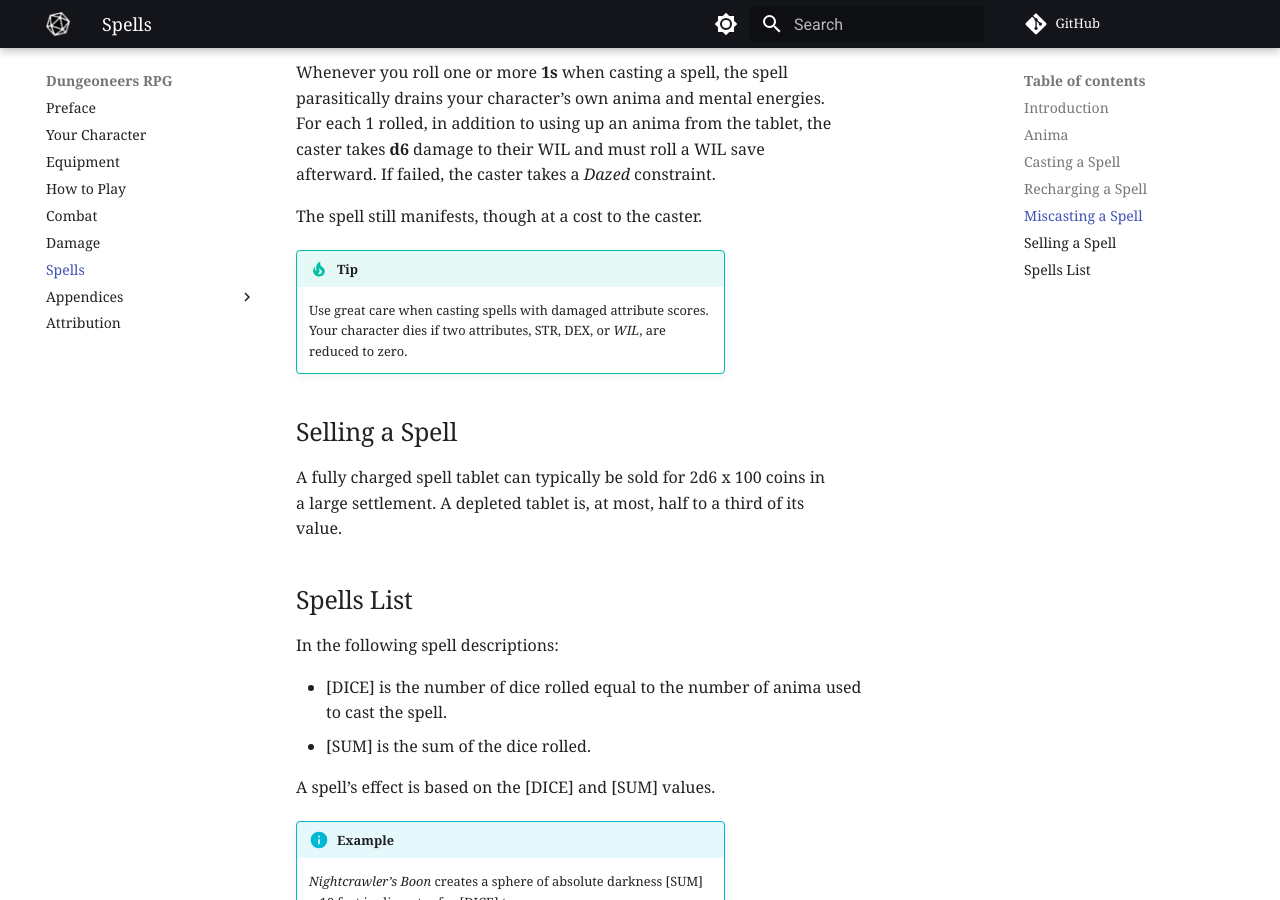
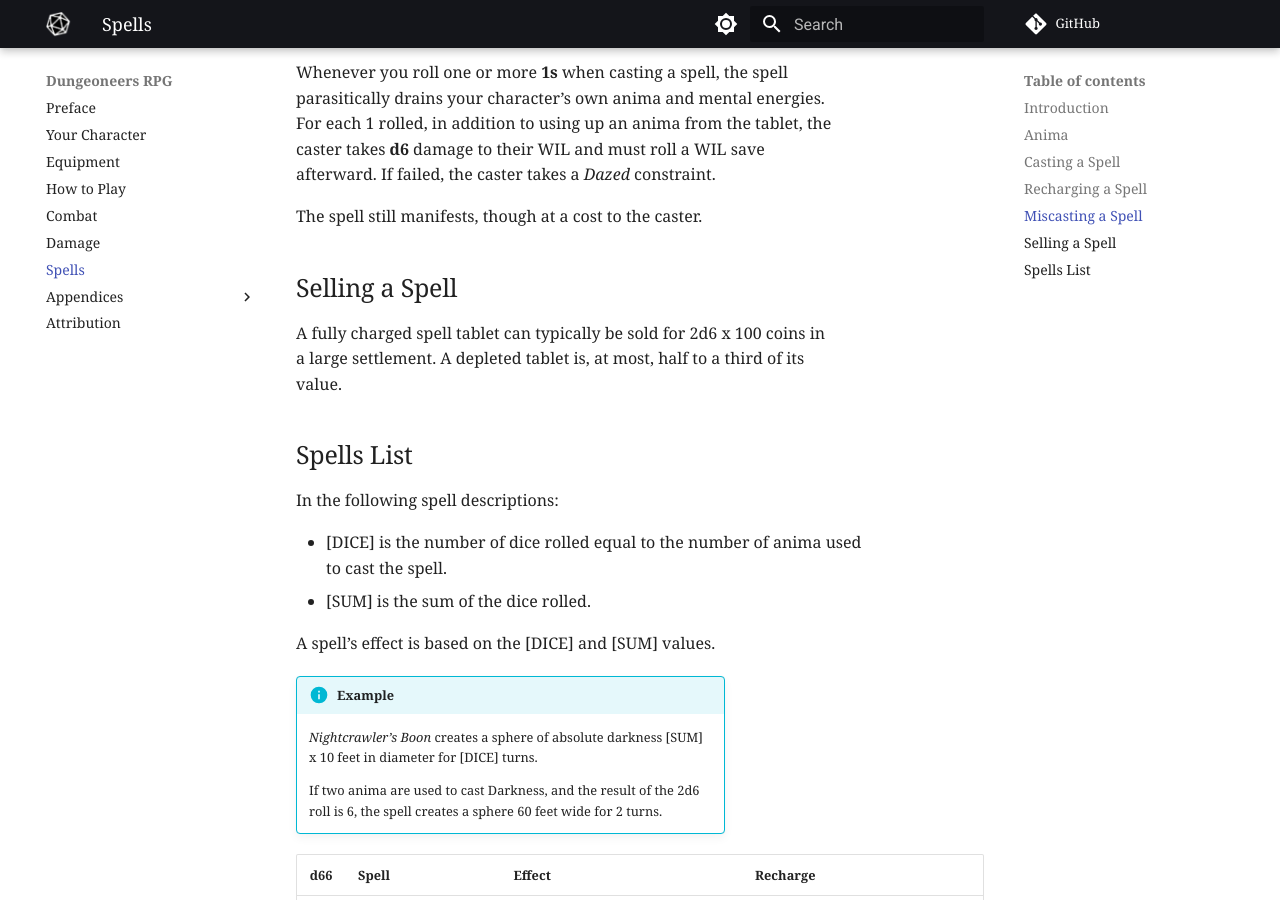
Before and after one commit to joemoose/dungeoneers.d20, an MkDocs documentation site: the page built from docs/spells.md, in a window 1280 px wide and 900 px high, scrolled down 1264 px. Built offline with MkDocs 1.6.1 and Material for MkDocs 9.7.7, drawn with Linux system fonts in a browser that asks for light colours; comment, search, counter and statistics services are not loaded.

Commit message:
Update spells.md

```diff
--- a/docs/spells.md
+++ b/docs/spells.md
@@ -29,10 +29,6 @@ Once all three anima in a tablet are depleted, its spell can no longer be cast.
 Whenever you roll one or more **1s** when casting a spell, the spell parasitically drains your character’s own anima and mental energies. For each 1 rolled, in addition to using up an anima from the tablet, the caster takes **d6** damage to their WIL and must roll a WIL save afterward. If failed, the caster takes a *Dazed* constraint.
 
 The spell still manifests, though at a cost to the caster.
-
-!!! Tip
-
-	Use great care when casting spells with damaged attribute scores. Your character dies if two attributes, STR, DEX, or *WIL*, are reduced to zero.
 
 ## Selling a Spell
 
```
